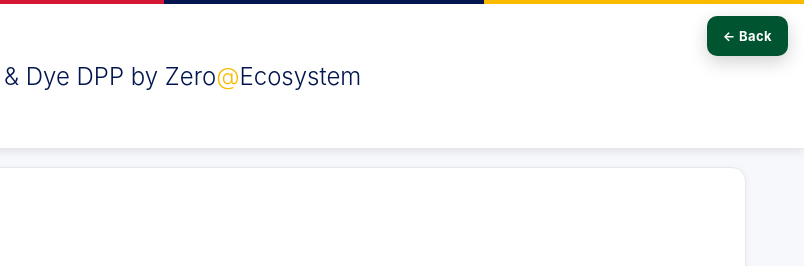
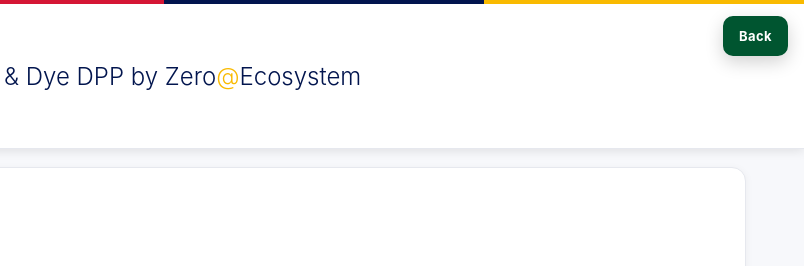
Before and after one commit to cemonat67/production, a website: page site/chemicals-dyes-management.dpp.html in a window 1280 px wide. Shown: the top 266 px of the page, 476-1280 px from the left. Drawn offline with Linux system fonts and the light colour scheme.

Commit message:
fix: remove broken unicode arrows (use plain Back text)

```diff
--- a/site/chemicals-dyes-management.dpp.html
+++ b/site/chemicals-dyes-management.dpp.html
@@ -1452,7 +1452,7 @@
   setTimeout(inject, 400);
 })();
 </script>
-<a href="index.html" class="zero-back-btn">&larr; Back</a>
+<a href="index.html" class="zero-back-btn">Back</a>
 <style>
 .zero-back-btn{
   position:fixed; top:16px; right:16px; z-index:9999;
```
Also changed, not shown: site/finishing-dpp.html (+1 -1 lines).
